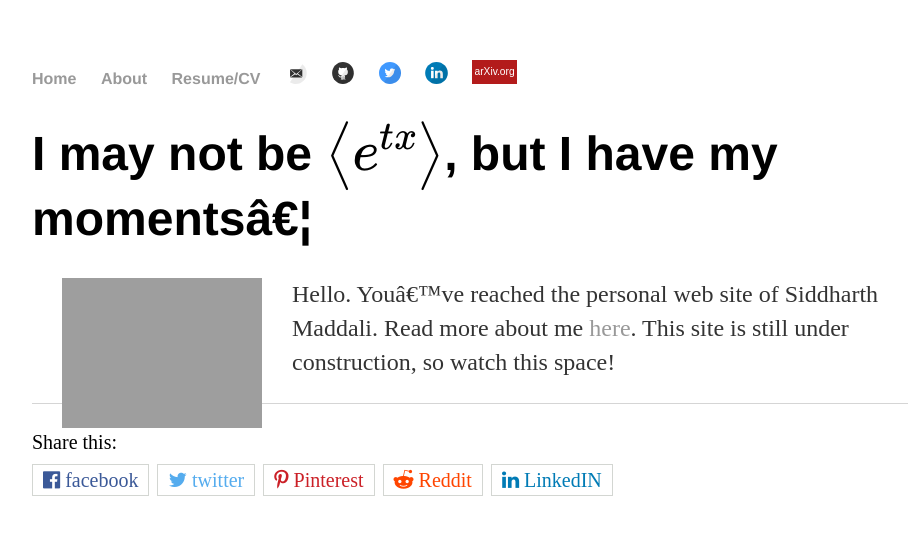
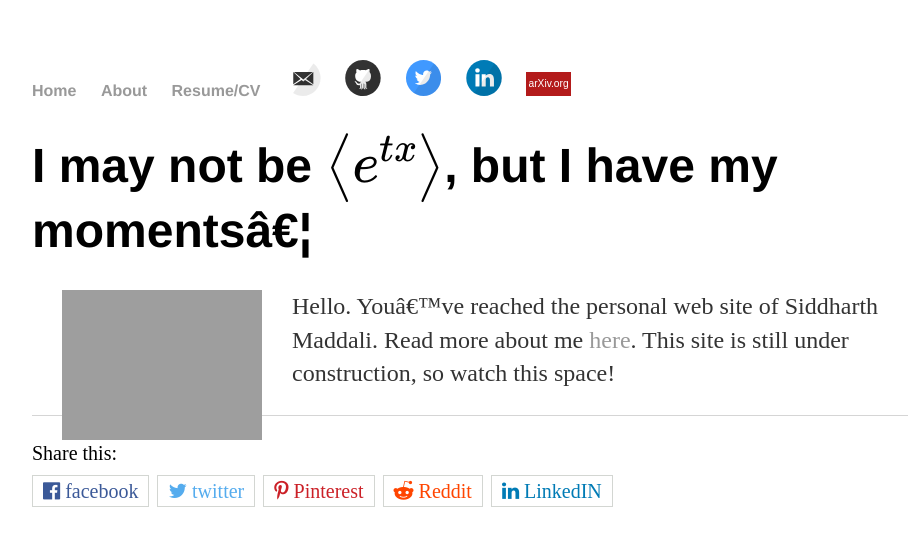
Before and after one commit to siddharth-maddali/siddharth-maddali.github.io, a Jekyll site: the page built from index.md, in a window 1280 px wide. Shown: the top 546 px of the page, without its empty margins (160-1068 px from the left). Built offline with Jekyll 4.4.1, drawn with Linux system fonts in a browser that asks for light colours; formulas are drawn with MathJax 3; a script that is not in the unit is left out.

Commit message:
tweak to icon sizes

```diff
--- a/_layouts/default.html
+++ b/_layouts/default.html
@@ -15,10 +15,10 @@
 	        		<li><a href="/">Home</a></li>
 		        	<li><a href="/about">About</a></li>
 					<li><a href="/resume-cv/education">Resume/CV</a></li>
-					<li><a href="mailto:siddharthmv@gmail.com"><img src="{{ site.url }}/images/Mail.svg" width="2.5%"></a></li>
-					<li><a href="https://github.com/siddharth-maddali"><img src="{{ site.url }}/images/Github.svg" width="2.5%"></a></li>
-					<li><a href="https://twitter.com/SidDarthious"><img src="{{ site.url }}/images/Twitter.svg" width="2.5%"></a></li>
-					<li><a href="https://www.linkedin.com/in/siddharthmaddali/"><img src="{{ site.url }}/images/LinkedIN.svg" width="2.5%"></a></li>
+					<li><a href="mailto:siddharthmv@gmail.com"><img src="{{ site.url }}/images/Mail.svg" width="4%"></a></li>
+					<li><a href="https://github.com/siddharth-maddali"><img src="{{ site.url }}/images/Github.svg" width="4%"></a></li>
+					<li><a href="https://twitter.com/SidDarthious"><img src="{{ site.url }}/images/Twitter.svg" width="4%"></a></li>
+					<li><a href="https://www.linkedin.com/in/siddharthmaddali/"><img src="{{ site.url }}/images/LinkedIN.svg" width="4%"></a></li>
 					<li><a href="https://arxiv.org/search/?query=Maddali%2C+S&searchtype=all&abstracts=show&order=-announced_date_first&size=50"><img src="{{ site.url }}/images/ArXiv.svg" width="5%"></a></li>
 
 					<!--<li><a href="/blog">Blog</a></li>-->
```
